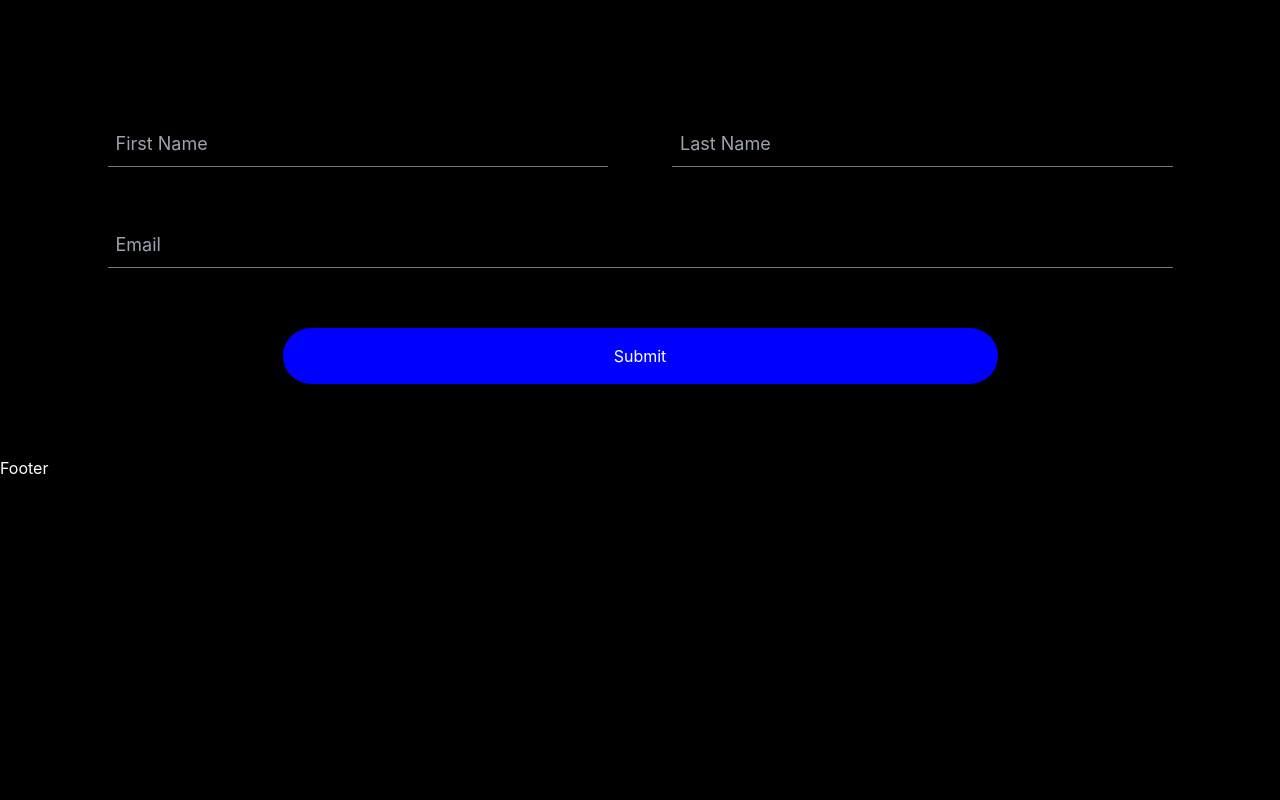
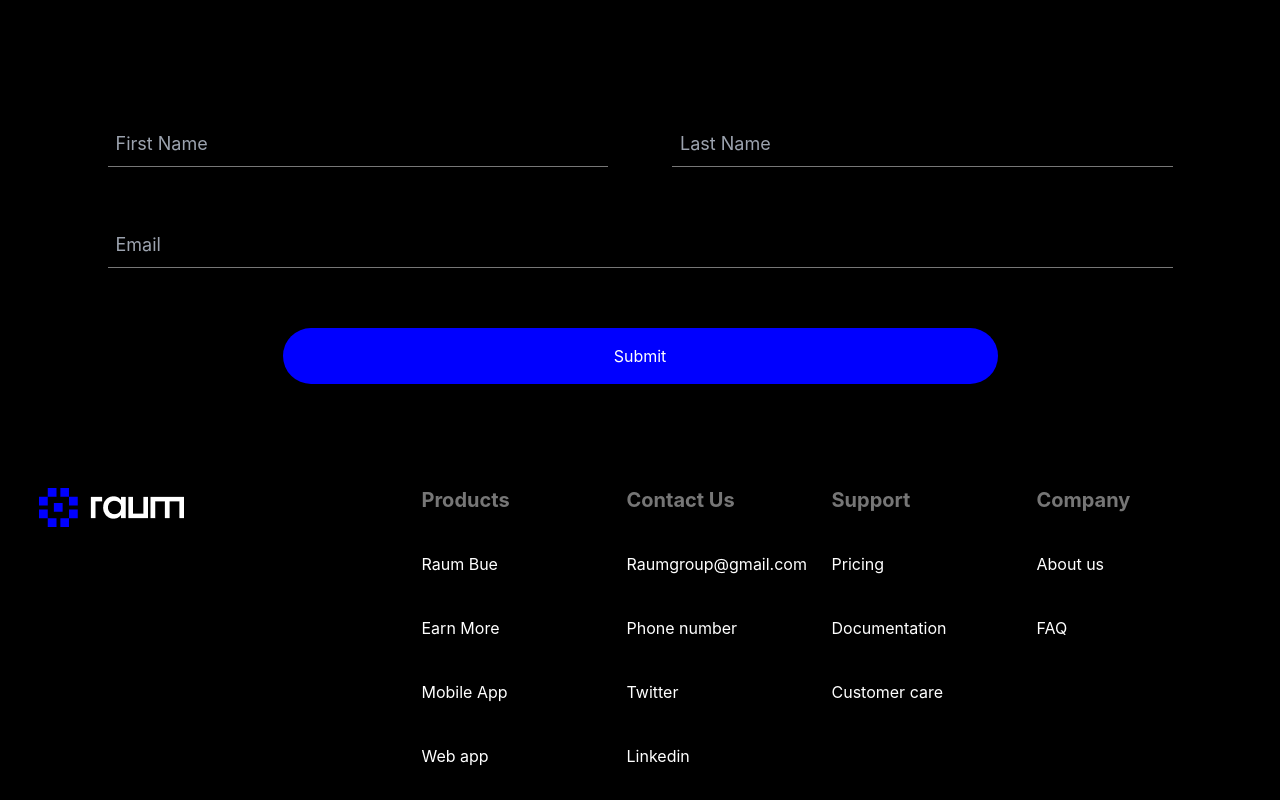
Before and after one commit to Raum-INC/raum-wip, a React (Create React App) app: page / in a window 1280 px wide. Shown: the part 1182-1982 px from the top of the page. Before the commit the page ends 1662 px from the top, so only its background shows below. Built offline with nearby package versions, Linux system fonts and the light colour scheme.

Commit message:
Included Footer

```diff
--- a/src/components/Footer.jsx
+++ b/src/components/Footer.jsx
@@ -1,7 +1,53 @@
 import React from "react";
+import logo from "../assets/raum_logo.png";
+import { siteLinks } from "./links";
 
 const Footer = () => {
-  return <div>Footer</div>;
+  return (
+    <div className="w-full md:max-w-[1267px] mx-auto flex flex-col md:flex-row justify-between gap-y-6 p-8">
+      <div>
+        <img src={logo} alt="" />
+      </div>
+      <div className="grid grid-cols-2 md:grid-cols-4 gap-y-8">
+        {siteLinks.map((siteLink, index) => (
+          <div
+            key={index}
+            className="md:w-[205px] flex flex-col gap-6 md:gap-10"
+          >
+            <h4 className="font-bold text-xl text-[#767676] leading-6">
+              {siteLink.title}
+            </h4>
+            <div className="flex flex-col gap-3 md:gap-10">
+              {siteLink.links.map((link, index) => (
+                <a
+                  href="#"
+                  key={index}
+                  className="font-normal text-base leading-6"
+                >
+                  {link}
+                </a>
+              ))}
+            </div>
+          </div>
+        ))}
+        {/* <div className="md:w-[205px]">
+          Products
+          <div>
+            <a href="#">Raum Bue</a>
+          </div>
+          <div>
+            <a href="#">Raum Bue</a>
+          </div>
+          <div>
+            <a href="#">Raum Bue</a>
+          </div>
+          <div>
+            <a href="#">Raum Bue</a>
+          </div>
+        </div> */}
+      </div>
+    </div>
+  );
 };
 
 export default Footer;
--- /dev/null
+++ b/src/components/links.js
@@ -0,0 +1,18 @@
+export const siteLinks = [
+  {
+    title: "Products",
+    links: ["Raum Bue", "Earn More", "Mobile App", "Web app"],
+  },
+  {
+    title: "Contact Us",
+    links: ["Raumgroup@gmail.com", "Phone number", "Twitter", "Linkedin"],
+  },
+  {
+    title: "Support",
+    links: ["Pricing", "Documentation", "Customer care"],
+  },
+  {
+    title: "Company",
+    links: ["About us", "FAQ"],
+  },
+];
```
